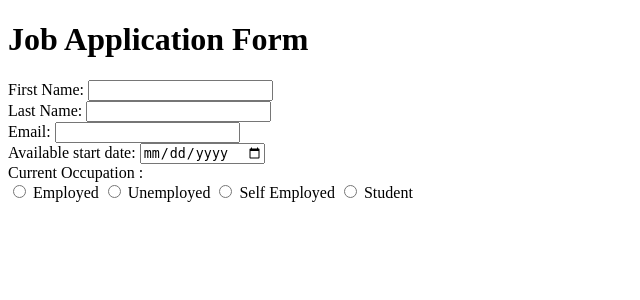
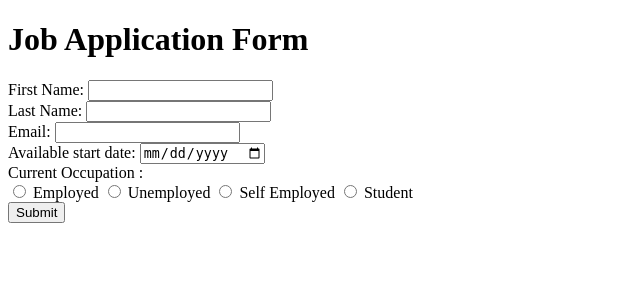
Before and after one commit to dotanGit/application-form-flask, a Flask app: page / in a window 1280 px wide. Shown: the top 300 px of the page, without its empty margins (0-640 px from the left). Run offline with Flask 3, Linux system fonts and the light colour scheme.

Commit message:
Adding submit button

```diff
--- a/templates/index.html
+++ b/templates/index.html
@@ -40,6 +40,7 @@
                     <label for="student">Student</label>
                 </div>
             </div>
+            <button type="button">Submit</button>
         </form>
     </body>
 </html>
```
